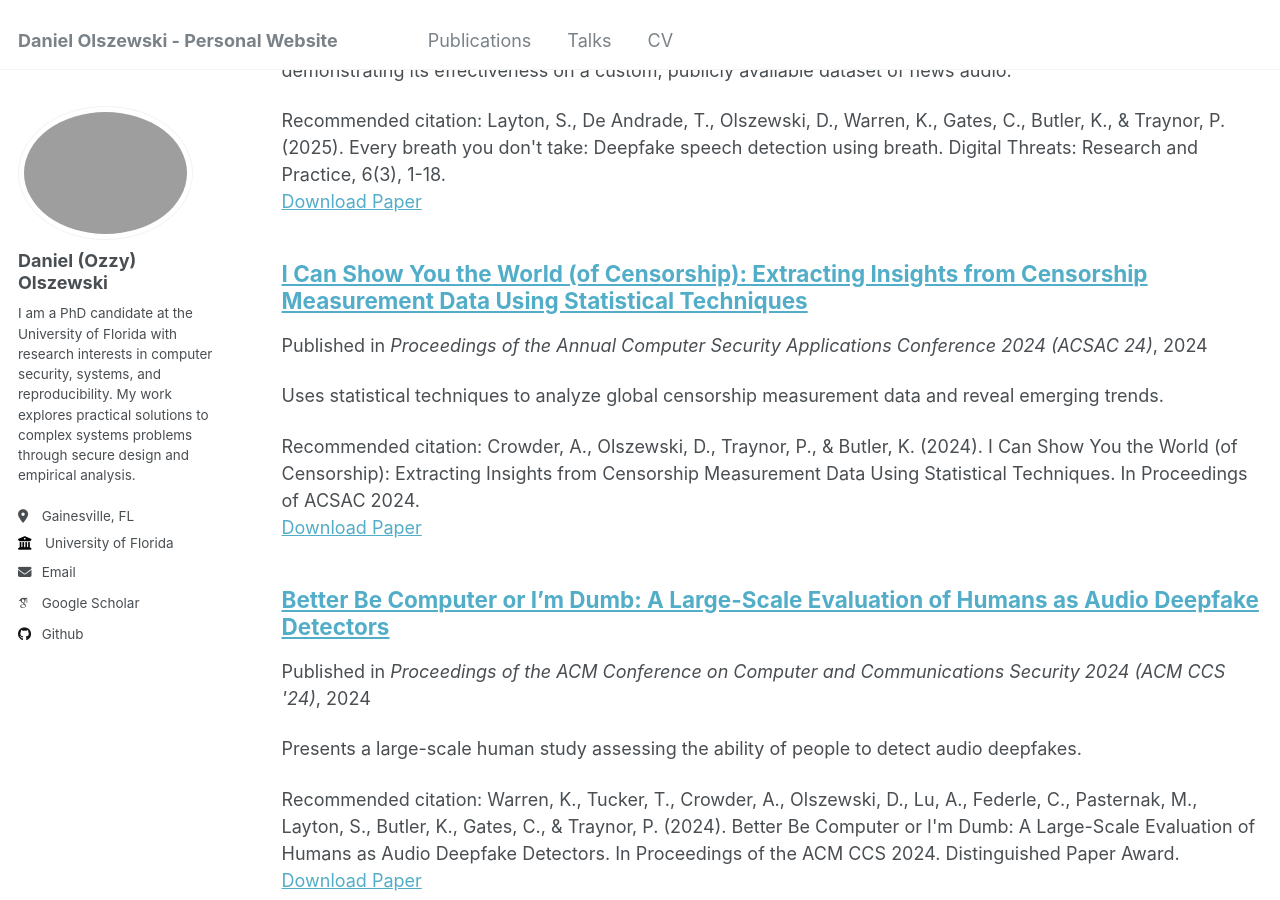
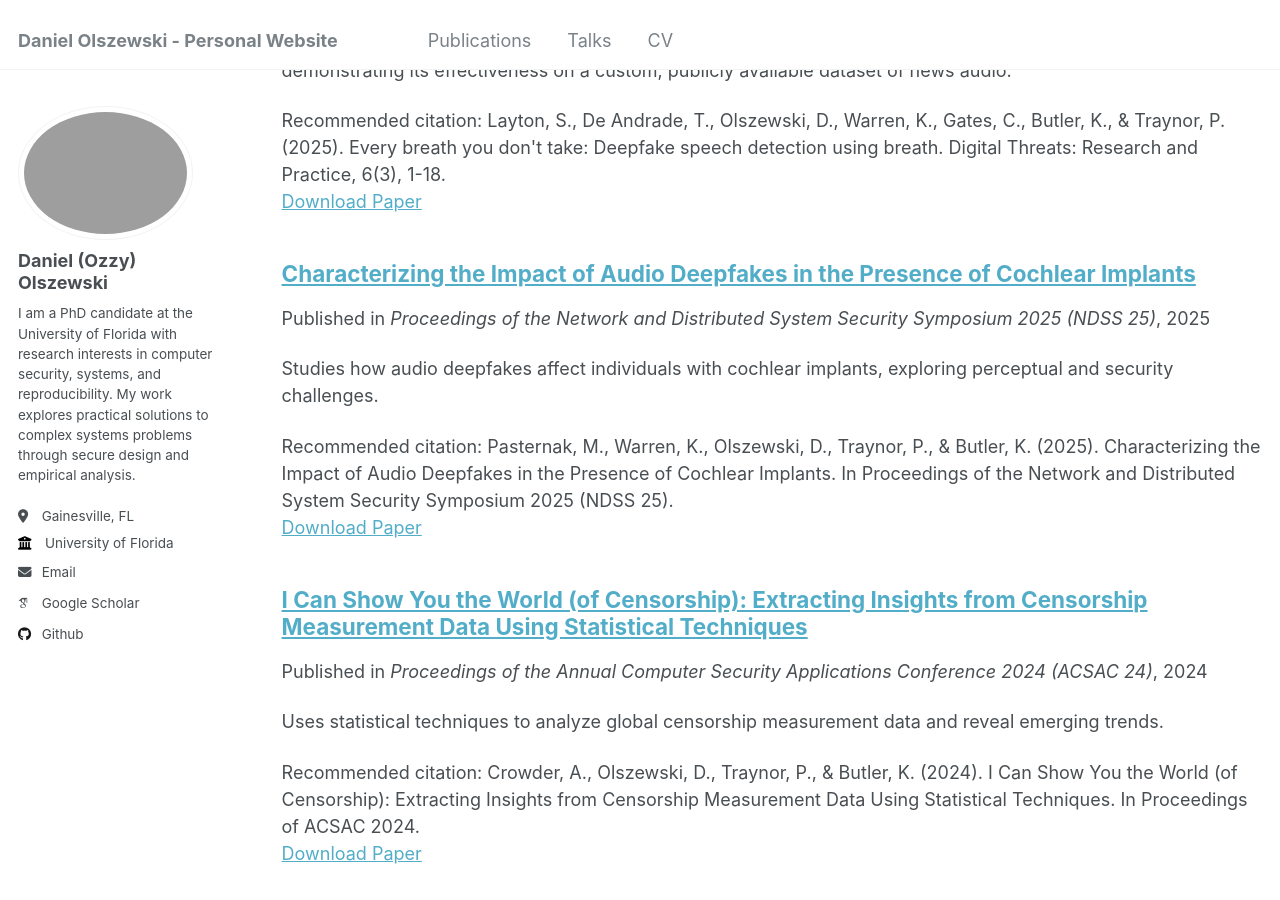
Before and after one commit to dolszewskiMT/dolszewskiMT.github.io, a Jekyll site: the page built from _pages/publications.html, in a window 1280 px wide and 900 px high, scrolled down 377 px. Built offline with Jekyll 4.4.1, drawn with Linux system fonts in a browser that asks for light colours; some web fonts are replaced; a file with an impossible date is left out; part of the change alters nothing that is shown.

Commit message:
Update ci.md

```diff
--- a/_publications/ci.md
+++ b/_publications/ci.md
@@ -2,9 +2,9 @@
 title: "Characterizing the Impact of Audio Deepfakes in the Presence of Cochlear Implants"
 collection: publications
 category: manuscripts
-permalink: /publication/audio-deepfakes-cochlear
+permalink: /publication/ci
 excerpt: "Studies how audio deepfakes affect individuals with cochlear implants, exploring perceptual and security challenges."
-date: 2025
+date: 2025-02-12
 venue: "Proceedings of the Network and Distributed System Security Symposium 2025 (NDSS 25)"
 paperurl: "https://dolszewskimt.github.io/files/pasternak_ndss_25.pdf"
 citation: "Pasternak, M., Warren, K., Olszewski, D., Traynor, P., & Butler, K. (2025). Characterizing the Impact of Audio Deepfakes in the Presence of Cochlear Implants. In Proceedings of the Network and Distributed System Security Symposium 2025 (NDSS 25)."
```
